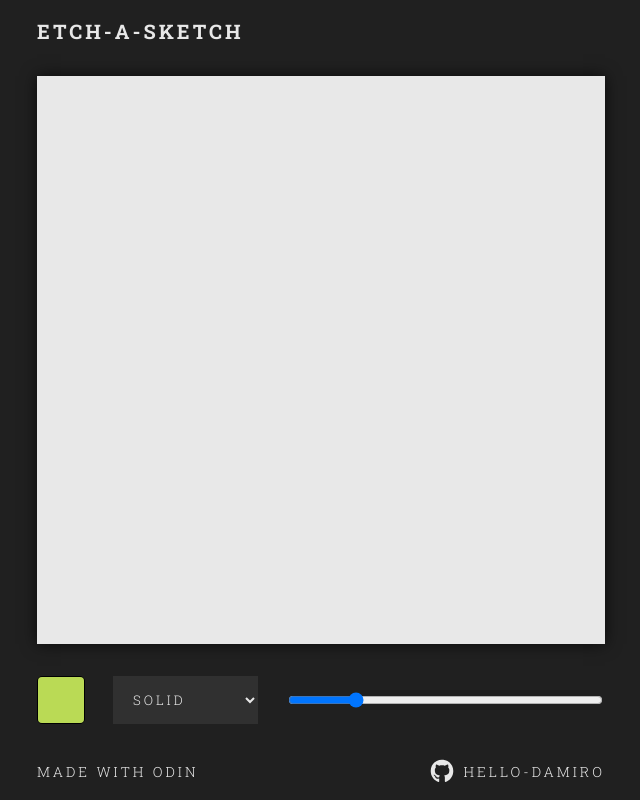
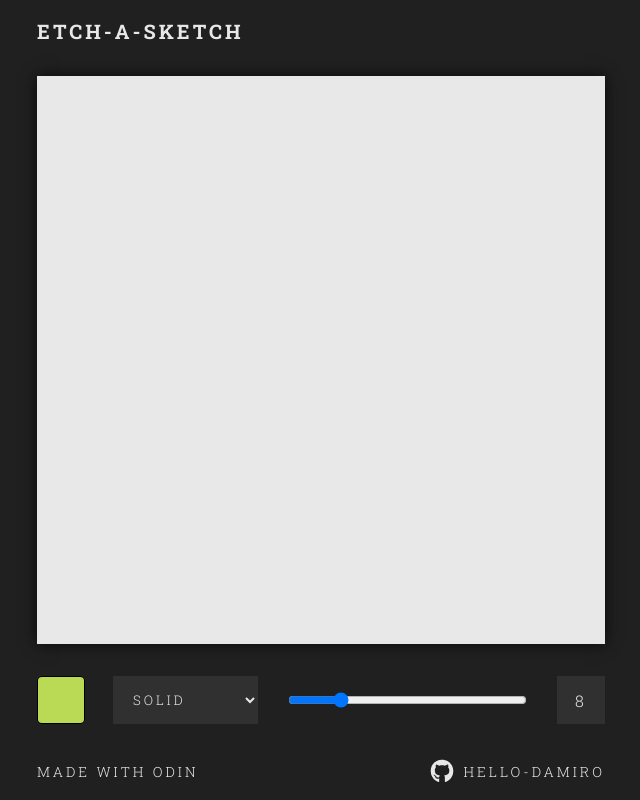
Before and after one commit to hello-damiro/etch-a-sketch, a plain HTML site: page index.html in a window 1280 px wide. Shown: the whole page, without its empty margins (319-959 px from the left). Drawn offline with Linux system fonts and the light colour scheme.

Commit message:
solved some obvious bugs

```diff
--- a/index.html
+++ b/index.html
@@ -30,6 +30,7 @@
                 <option value="random">Random</option>
             </select>
             <input type="range" id="dimension-slider" name="slider" min="2" max="32" value="8">
+            <div id="dimension-text">8</div>
         </div>
     </section>
     <footer>
--- a/script.js
+++ b/script.js
@@ -3,6 +3,7 @@ import { randomColor, randomSaturation, randomHue, randomTint } from './js/color
 
 let dimension = document.getElementById('dimension-slider');
 dimension.addEventListener('input', function () {
+    document.getElementById('dimension-text').textContent = dimension.value;
     controlChanges();
 });
 
@@ -28,7 +29,7 @@ function draw(color, type) {
     function selectedColorType(color, type) {
         if (type == 'hue') {
             return randomHue(color);
-        } else if (type == 'saturation') {
+        } else if (type == 'saturate') {
             return randomSaturation(color);
         } else if (type == 'tint') {
             return randomTint(color);
--- a/style.css
+++ b/style.css
@@ -119,6 +119,15 @@ input[type="color"]::-webkit-color-swatch {
     background-size: 100% auto; */
 }
 
+#dimension-text {
+    background: #303030;
+    aspect-ratio: 1 / 1;
+    display: flex;
+    flex-grow: 0;
+    justify-content: center;
+    align-items: center;
+}
+
 footer {
     font-size: 14px;
     font-weight: 300;
```
